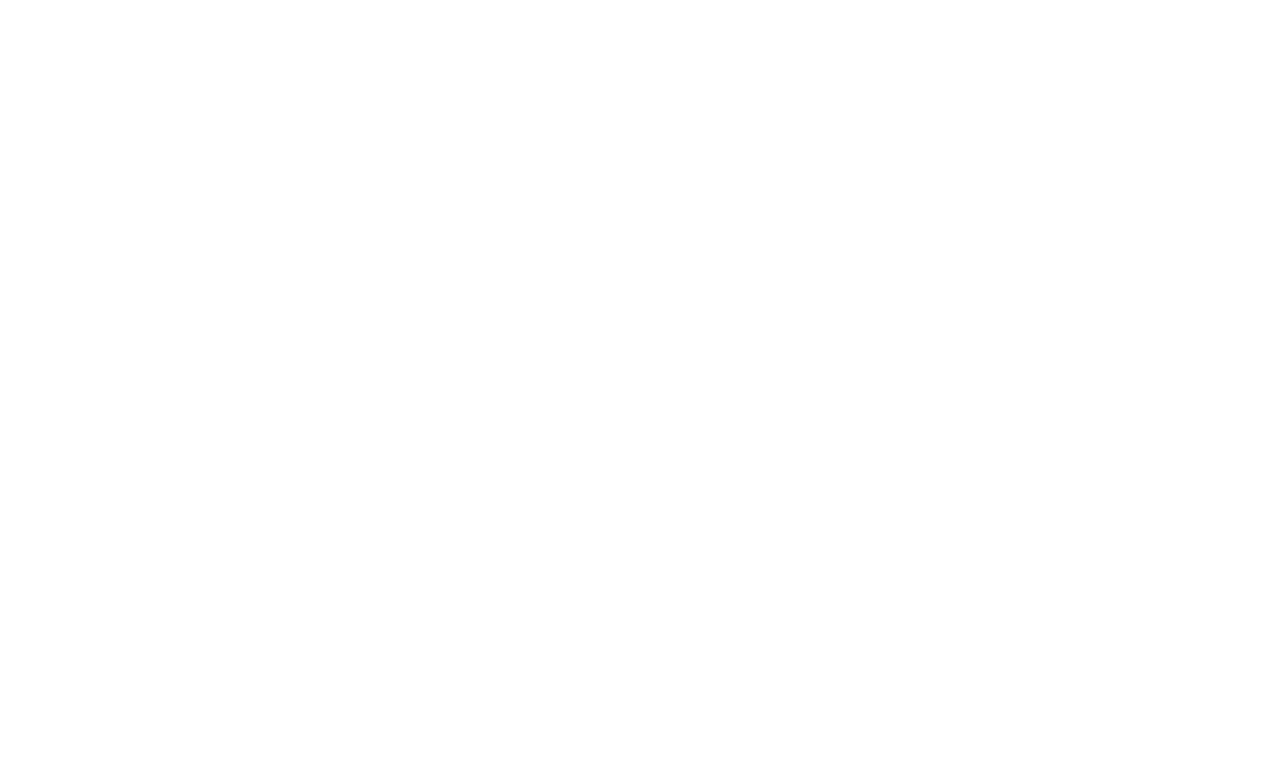
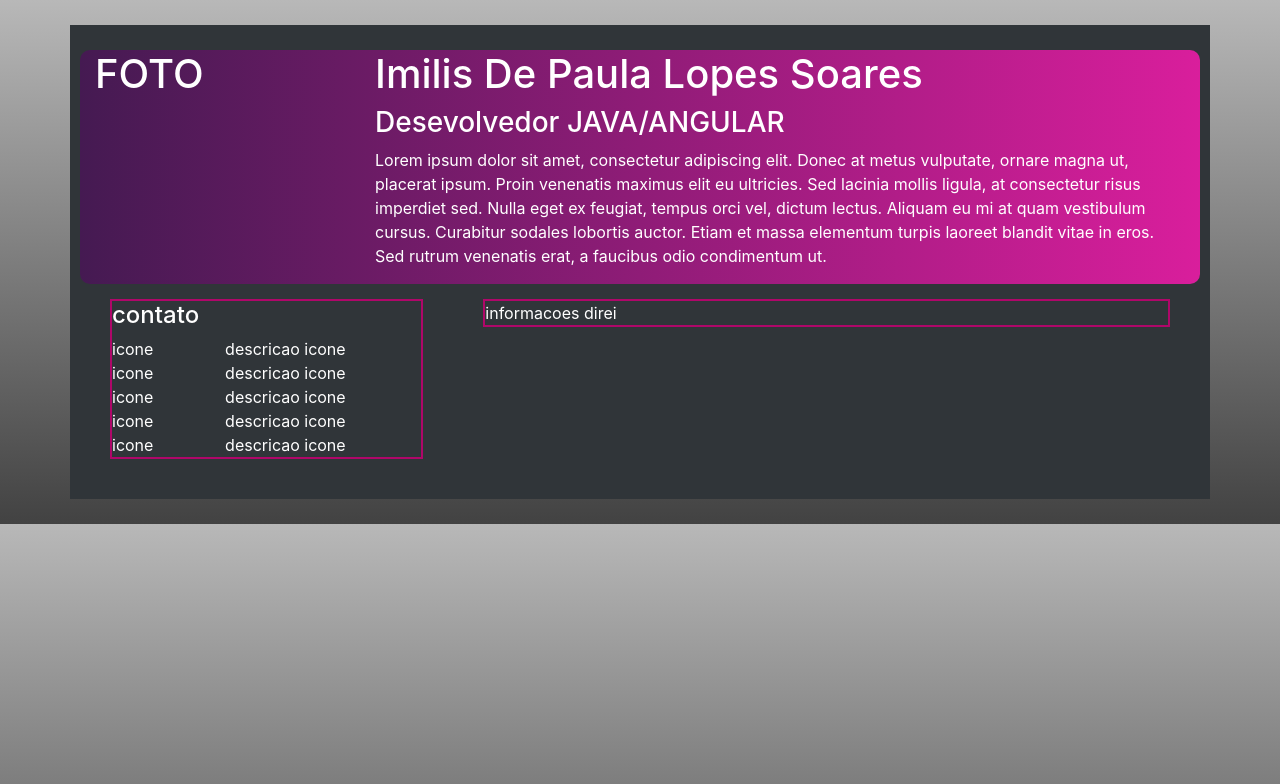
Before and after one commit to imilisLopes/curriculo-criativo, a plain HTML site: page index.html in a window 1280 px wide. Drawn offline with nearby package versions, Linux system fonts and the light colour scheme.

Commit message:
incluindo cabecalho e colunas

```diff
--- /dev/null
+++ b/css/curriculo.css
@@ -0,0 +1,23 @@
+body {
+    background: rgb(184, 184, 184);
+    background: linear-gradient(180deg, rgba(184, 184, 184, 1) 0%, rgba(66, 66, 66, 1) 100%);
+    padding: 25px 0px;
+    color: white;
+}
+
+.folha-curriculo {
+    background-color:#303539;
+    padding: 25px ;
+}
+
+.cabecalho {
+    background: rgb(69, 26, 82);
+    background: linear-gradient(90deg, rgba(69, 26, 82, 1) 0%, rgba(217, 30, 156, 1) 100%);
+border-radius: 10px;
+}
+
+.coluna {
+    border: 2px solid rgb(175, 7, 105);
+
+    margin: 15px;
+}
--- a/index.html
+++ b/index.html
@@ -1,12 +1,94 @@
 <!DOCTYPE html>
 <html lang="en">
+
 <head>
     <meta charset="UTF-8">
     <meta http-equiv="X-UA-Compatible" content="IE=edge">
     <meta name="viewport" content="width=device-width, initial-scale=1.0">
-    <title>curriculo</title>
+    <title>Currículo</title>
+    <link rel="stylesheet" href="https://maxcdn.bootstrapcdn.com/bootstrap/4.0.0/css/bootstrap.min.css"
+        integrity="sha384-Gn5384xqQ1aoWXA+058RXPxPg6fy4IWvTNh0E263XmFcJlSAwiGgFAW/dAiS6JXm" crossorigin="anonymous">
+    <link rel="stylesheet" href="css/curriculo.css">
 </head>
+
 <body>
 
+    <div class="container folha-curriculo">
+        <div class="row">
+            <div class="col-12">
+                <div class="row cabecalho">
+                    <div class="col-3">
+                        <h1>FOTO</h1>
+                    </div>
+                    <div class="col-9">
+                        <h1>Imilis De Paula Lopes Soares</h1>
+                        <h3>Desevolvedor JAVA/ANGULAR</h3>
+                        <p>Lorem ipsum dolor sit amet, consectetur adipiscing elit. Donec at metus vulputate, ornare
+                            magna ut, placerat ipsum. Proin venenatis maximus elit eu ultricies. Sed lacinia mollis
+                            ligula, at consectetur risus imperdiet sed. Nulla eget ex feugiat, tempus orci vel, dictum
+                            lectus. Aliquam eu mi at quam vestibulum cursus. Curabitur sodales lobortis auctor. Etiam et
+                            massa elementum turpis laoreet blandit vitae in eros. Sed rutrum venenatis erat, a faucibus
+                            odio condimentum ut.</p>
+
+                    </div>
+                </div>
+                <div class="row corpo">
+                    <div class="col-4 ">
+                        <div class="coluna coluna-corpo-esquerdo">
+                            <div class="contato">
+                                <h4>contato</h4>
+                            </div>
+                            <div class="row">
+                                <div class="col-4">
+                                    icone
+                                </div>
+                                <div class="col-8">
+                                    descricao icone
+                                </div>
+                                <div class="col-4">
+                                    icone
+                                </div>
+                                <div class="col-8">
+                                    descricao icone
+                                </div>    <div class="col-4">
+                                    icone
+                                </div>
+                                <div class="col-8">
+                                    descricao icone
+                                </div>    <div class="col-4">
+                                    icone
+                                </div>
+                                <div class="col-8">
+                                    descricao icone
+                                </div>    <div class="col-4">
+                                    icone
+                                </div>
+                                <div class="col-8">
+                                    descricao icone
+                                </div>
+                            </div>
+
+                        </div>
+                    </div>
+                    <div class="col-8 ">
+                        <div class="coluna coluna-corpo-direito">
+                            informacoes direi
+
+                        </div>
+
+
+                    </div>
+                </div>
+
+            </div>
+        </div>
+
+
+    </div>
+
+
+
+
 </body>
+
 </html>
```
